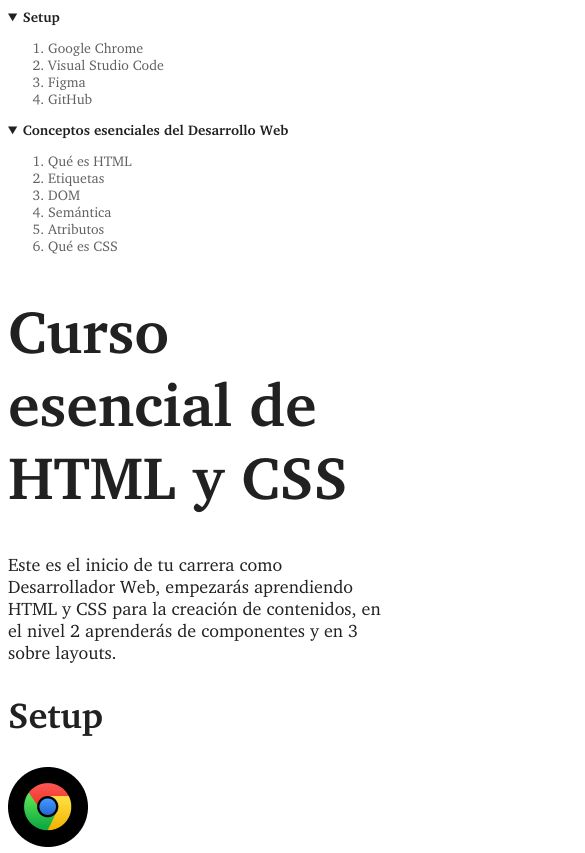
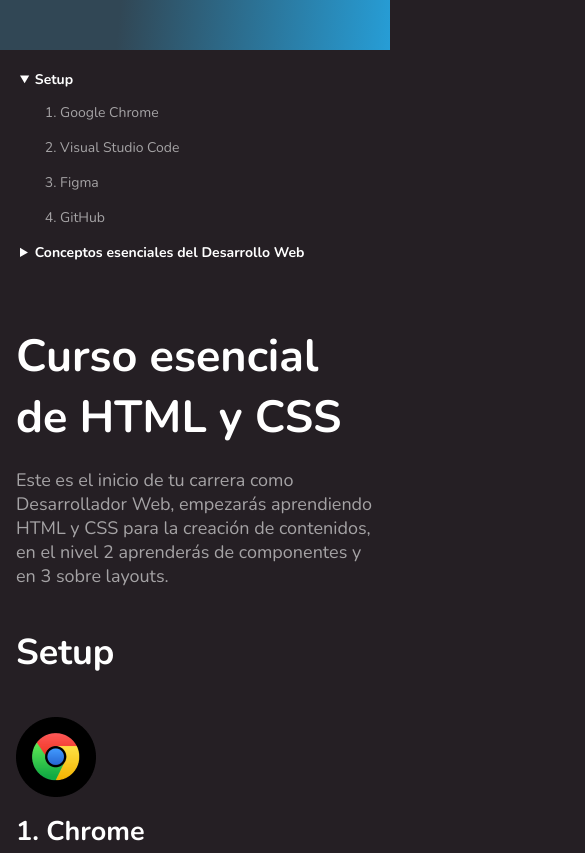
Before and after one commit to nykko7/curso-escencial-html-css, a plain HTML site: page index.html in a window 390 px wide. Shown: the top 853 px of the page, 585 px wide, since content can reach past the window. Drawn offline with nearby package versions, Linux system fonts and the light colour scheme.

Commit message:
Proyecto terminado

```diff
--- a/css/style.css
+++ /dev/null
@@ -1,76 +0,0 @@
-@font-face {
-	font-family: charter;
-	src: url('/fonts/charter-regular.otf');
-	font-style: normal;
-	font-weight: 400;
-}
-
-@font-face {
-	font-family: charter;
-	src: url('/fonts/charter-italic.otf');
-	font-style: italic;
-	font-weight: 400;
-}
-
-@font-face {
-	font-family: charter;
-	src: url('/fonts/charter-bold.otf');
-	font-style: normal;
-	font-weight: bold;
-}
-
-@font-face {
-	font-family: charter;
-	src: url('/fonts/charter-bold-italic.otf');
-	font-style: italic;
-	font-weight: bold;
-}
-
-:root {
-	font-size: 18px;
-	--gray30: #212121;
-	--gray20: #212429;
-	--gray10: #616161;
-}
-
-body {
-	color: var(--gray30);
-	font-family: Charter;
-}
-
-a {
-	color: var(--gray30);
-}
-
-header {
-	/* --gray10: red; */
-	font-size: 14px;
-	color: var(--gray10);
-}
-
-header a {
-	color: var(--gray10);
-	text-decoration: none;
-}
-
-header a:hover {
-	color: var(--gray30);
-}
-
-nav details summary {
-	color: var(--gray30);
-	font-weight: bold;
-}
-
-h1 {
-	font-size: 60px;
-	/* font-size: 3.75em; */
-}
-
-h2 {
-	font-size: 2em;
-}
-
-h3 {
-	font-size: 1.5em;
-}
--- /dev/null
+++ b/css/styles-logical.css
@@ -0,0 +1,241 @@
+@font-face {
+	font-family: charter;
+	src: url('/fonts/charter-regular.otf');
+	font-style: normal;
+	font-weight: 400;
+}
+
+@font-face {
+	font-family: charter;
+	src: url('/fonts/charter-italic.otf');
+	font-style: italic;
+	font-weight: 400;
+}
+
+@font-face {
+	font-family: charter;
+	src: url('/fonts/charter-bold.otf');
+	font-style: normal;
+	font-weight: bold;
+}
+
+@font-face {
+	font-family: charter;
+	src: url('/fonts/charter-bold-italic.otf');
+	font-style: italic;
+	font-weight: bold;
+}
+
+:root {
+	font-size: 18px;
+	--white30: white;
+	--white20: #a5a3a5;
+	--white10: #3a3539;
+}
+
+body {
+	color: var(--white30);
+	/* font-family: 'Roboto', sans-serif; */
+	font-family: 'Nunito', sans-serif;
+	background: #251f24;
+	margin: 0;
+	/* font-family: Charter; */
+}
+
+a {
+	color: var(--white30);
+}
+
+.header-content {
+	/* position: relative;
+	top: 65px; */
+	padding: 0 20px;
+}
+
+header {
+	margin-top: 20px;
+	/* --white10: red; */
+	font-size: 14px;
+	color: var(--white);
+	/* position: absolute; */
+	/* left: -208px; */
+	/* inline-size: 188px; */
+}
+
+header li {
+	color: var(--white20);
+	margin-block-end: 16px;
+}
+
+header a {
+	color: var(--white20);
+	text-decoration: none;
+}
+
+header a:hover {
+	color: var(--white30);
+}
+
+nav details summary {
+	color: var(--white30);
+	font-weight: bold;
+}
+
+h1 {
+	font-size: 45px;
+	margin-top: 64px;
+	margin-bottom: 20px;
+	/* font-size: 3.75em; */
+}
+
+h2 {
+	font-size: 2em;
+	margin-block: 40px;
+}
+
+h3 {
+	font-size: 1.5em;
+	font-weight: 600;
+	margin-block: 16px;
+}
+
+hr {
+	margin-block: 40px;
+	border: 1.2px solid rgba(97, 97, 97, 0.2);
+}
+
+pre {
+	background: var(--white10);
+	padding: 40px;
+	overflow: auto;
+	border: 10px solid #5551ff;
+	box-shadow: -10px 10px 0 0 #abaaf6;
+	margin-block-end: 30px;
+	border-start-start-radius: 60px;
+}
+
+p {
+	color: var(--white20);
+}
+
+.hero {
+	background-image: linear-gradient(96.07deg, #314755 30.63%, #26a0da 102.18%);
+
+	/* background-image: linear-gradient(to top, rgba(255, 255, 255, 0.25), transparent), url('../img/pattern.png'); */
+	/* background-repeat: no-repeat;
+	background-position: left 50px bottom -50px; */
+
+	height: 50px;
+}
+
+.section-content img {
+	margin-block-start: 40px;
+	display: block;
+	max-inline-size: 100%;
+}
+
+.section-content {
+	counter-reset: titleList;
+}
+
+.section-content h3 {
+	counter-increment: titleList;
+}
+
+.section-content h3::before {
+	content: counter(titleList, decimal) '. ';
+}
+
+/* .section-content h3::after {
+	content: '';
+	width: 32px;
+	height: 4px;
+	background: var(--white30);
+	display: inline-block;
+} */
+
+blockquote {
+	margin-block-start: 80px;
+	margin-block-end: 63px;
+	background-color: var(--white10);
+	border-radius: 8px;
+	line-height: 32px;
+	font-size: 24px;
+	padding-inline-end: 24px;
+	padding-inline-start: 24px;
+	padding-block-start: 24px;
+	padding-block-end: 24px;
+}
+
+blockquote p {
+	color: var(--white30);
+}
+
+::selection {
+	background-color: black;
+}
+
+.main hr {
+	display: none;
+}
+
+.wrapper {
+	max-inline-size: 902px;
+	margin: auto;
+}
+
+.main-content {
+	padding-right: 16px;
+	padding-left: 16px;
+	margin-bottom: 60px;
+}
+
+input {
+	box-sizing: border-box;
+	width: 100%;
+	height: 48px;
+	margin-bottom: 24px;
+	padding: 12px 16px 12px 16px;
+	font-size: 16px;
+	background-color: #251f24;
+	border-color: var(--white30);
+	color: white;
+	border-radius: 8px;
+	display: block;
+}
+
+input::placeholder {
+	color: var(--white20);
+}
+
+input[type='submit'] {
+	background-color: #157efb;
+	border: none;
+}
+
+@media screen and (min-width: 1366px) {
+	.hero {
+		height: 350px;
+	}
+	.header {
+		position: sticky;
+		top: -45px;
+	}
+
+	.header-content {
+		position: relative;
+		top: 65px;
+		padding: 0;
+	}
+
+	header {
+		position: absolute;
+		top: 0;
+		left: -208px;
+		inline-size: 188px;
+	}
+	h1 {
+		font-size: 60px;
+		margin-top: 64px;
+	}
+}
--- /dev/null
+++ b/css/styles-physical.css
@@ -0,0 +1,209 @@
+@font-face {
+	font-family: charter;
+	src: url('/fonts/charter-regular.otf');
+	font-style: normal;
+	font-weight: 400;
+}
+
+@font-face {
+	font-family: charter;
+	src: url('/fonts/charter-italic.otf');
+	font-style: italic;
+	font-weight: 400;
+}
+
+@font-face {
+	font-family: charter;
+	src: url('/fonts/charter-bold.otf');
+	font-style: normal;
+	font-weight: bold;
+}
+
+@font-face {
+	font-family: charter;
+	src: url('/fonts/charter-bold-italic.otf');
+	font-style: italic;
+	font-weight: bold;
+}
+
+:root {
+	font-size: 18px;
+	--gray30: #212121;
+	--gray20: #212429;
+	--gray10: #616161;
+}
+
+html {
+	scroll-behavior: smooth;
+}
+
+body {
+	color: var(--gray30);
+	font-family: 'Roboto', sans-serif;
+	margin: 0;
+	/* font-family: Charter; */
+}
+
+a {
+	color: var(--gray30);
+}
+
+header {
+	/* --gray10: red; */
+	font-size: 14px;
+	width: 188px;
+	color: var(--gray10);
+	position: absolute;
+	top: 64px;
+	z-index: 1;
+	left: -232px;
+}
+
+header a {
+	color: var(--gray10);
+	text-decoration: none;
+}
+
+header a:hover {
+	color: var(--gray30);
+}
+
+nav details summary {
+	color: var(--gray30);
+	font-weight: bold;
+	line-height: 24px;
+}
+
+header li {
+	margin-bottom: 16px;
+}
+
+h1 {
+	font-size: 60px;
+	margin-top: 64px;
+	margin-bottom: 16px;
+	font-weight: normal;
+	/* margin-left: 20px;
+	margin-right: 10px;
+	margin: top right bottom left;
+	margin: 64px 10px 16px 20px;
+	margin: 10px 5px;
+	margin: 30px 20px 10px; */
+	/* font-size: 3.75em; */
+}
+
+/* h1 + p {
+	background-color: red;
+	margin-bottom: 64px;
+} */
+
+hr {
+	margin: 64px 0;
+	/* Agregar color de borde */
+}
+
+h2 {
+	font-size: 2em;
+	margin: 64px 0 40px 0;
+	font-weight: normal;
+}
+
+h3 {
+	font-size: 1.5em;
+	margin-top: 16px;
+	margin-bottom: 24px;
+	font-weight: normal;
+	position: sticky;
+	top: 0;
+	background-color: white;
+}
+
+pre {
+	background: #fec62e;
+	padding: 40px;
+	font-family: 'Roboto', sans-serif;
+	line-height: 24px;
+}
+
+blockquote {
+	font-size: 24px;
+	margin: 32px 0;
+	padding-left: 16px;
+	line-height: 24px;
+	/* border: 10px solid red; */
+	border-left: 4px solid var(--gray30);
+}
+blockquote span {
+	color: var(--gray10);
+}
+blockquote span::before {
+	content: '-';
+}
+
+.header {
+	display: sticky;
+	top: 0;
+}
+
+.header-content {
+	position: relative;
+}
+
+.wrapper {
+	width: 902px;
+	margin: auto;
+}
+.hero {
+	background-image: linear-gradient(to top, rgba(255, 255, 255, 0.25), transparent), url('../img/pattern.png');
+	/* background-repeat: no-repeat;
+	background-position: left 50px bottom -50px; */
+
+	height: 350px;
+}
+.section-content ol li {
+	line-height: 24px;
+}
+
+.section-content ul li {
+	margin-bottom: 16px;
+}
+.section-content + hr {
+	display: none;
+}
+
+.section-content img {
+	margin-top: 40px;
+}
+
+.section-content {
+	margin-top: 164px;
+	counter-reset: titleList;
+}
+.section-content:first-of-type {
+	margin: 0;
+}
+
+.section-content h3 {
+	counter-increment: titleList;
+	/* background-color: red; */
+	padding-bottom: 8px;
+}
+
+.section-content h3::before {
+	content: counter(titleList, decimal) '. ';
+}
+
+.section-content h3::after {
+	content: '';
+	width: 80px;
+	height: 4px;
+	background: var(--gray30);
+	display: inline-block;
+	position: absolute;
+	left: 0;
+	bottom: 0;
+}
+
+::selection {
+	background-color: red;
+}
--- a/index.html
+++ b/index.html
@@ -4,10 +4,17 @@
 		<meta charset="UTF-8" />
 		<meta http-equiv="X-UA-Compatible" content="IE=edge" />
 		<meta name="viewport" content="width=device-width, initial-scale=1.0" />
-		<link rel="stylesheet" href="/css/style.css" />
-		<title>El Blog de Nicodev</title>
+		<link rel="stylesheet" href="/css/styles-logical.css" />
+		<link rel="preconnect" href="https://fonts.gstatic.com" />
+		<link href="https://fonts.googleapis.com/css2?family=Nunito:ital,wght@0,400;0,700;1,400;1,700&family=Roboto:ital,wght@0,400;0,700;1,400;1,700&display=swap" rel="stylesheet">
+		<title>El Blog del Developer</title>
 	</head>
 	<body>
+		<div class="hero"></div>
+
+    <div class="header">
+      <div class="wrapper">
+        <div class="header-content">
           <header>
             <nav>
               <details open>
@@ -27,7 +34,7 @@
                   </li>
                 </ol>
               </details>
-				<details open>
+              <details>
                 <summary>Conceptos esenciales del Desarrollo Web</summary>
                 <ol>
                   <li>
@@ -52,8 +59,16 @@
               </details>
             </nav>
           </header>
+        </div>
+      </div>
+    </div>
+		<main class="main">
+      <div class="wrapper">
+        <div class="main-content">
           <h1>Curso esencial de HTML y CSS</h1>
           <p>Este es el inicio de tu carrera como Desarrollador Web, empezarás aprendiendo HTML y CSS para la creación de contenidos, en el nivel 2 aprenderás de componentes y en 3 sobre layouts.</p>
+          <hr>
+          <section class="section-content">
             <h2>Setup</h2>
             <img src="./img/google_chrome.png" alt="Logo de Google Chrome" title="Logo de Google Chrome" />
             <h3 id="google-chrome">Chrome</h3>
@@ -78,7 +93,21 @@
               Así como en Facebook te encuentran tus amigos, en Github te encuentran otras programadoras y programadores de todo el mundo, en vez de subir fotos de tus viajes aquí subes tu código y puedes
               elegir hacerlo “open source” o guardarlo de manera privada, Github será esencial para almacenar tu futuro portafolio.
             </p>
+            <blockquote>
+              <p>
+                "Este es el inicio de tu carrera como Desarrollador Web"
+              </p>
+              <p>
+                <span>
+                Leonidas Esteban
+                </span>
+              </p>
+            </blockquote>
+          </section>
+
           <hr />
+
+          <section class="section-content">
             <h2>Conceptos esenciales del Desarrollo Web</h2>
             <h3 id="html">Qué es HTML</h3>
             <p>Hyper Text Markup Language o Lenguaje de marcas Hipertexto. Es el componente más básico de la web. Define el significado y la estructura del contenido.</p>
@@ -96,6 +125,7 @@
   &lt;/body&gt;
 &lt;/html&gt;
 </pre>
+
             <h3 id="etiquetas">Etiquetas</h3>
             <p>
               Las etiquetas HTML van a ayudarnos a brindar una estructura y semántica al contenido de nuestro website y cada una tiene características y usos diferentes aunque visualmente den un resultado
@@ -116,17 +146,20 @@
             <p>
               La semántica le brinda sentido a cada elemento existen en un sitio web, algunos elementos será meramente decorativos y no deben significar nada pero otros serán títulos y deberán estar en
               diferente jerarquías o alguna secciones serán más relevantes que otras, esto ayudará a los motores de búsqueda como Google o Duck Duck Go a diferenciar tu contenido, categorizar y será la
-			herramientas más valiosa para estar en los primeros resultados de búsqueda SEO. También ayudará a la accesibilidad de tu sitio web, para que personas con habilidades diferentes puedan entender
-			cada contenido.
+              herramientas más valiosa para estar en los primeros resultados de búsqueda SEO. También ayudará a la accesibilidad de tu sitio web, para que personas con habilidades diferentes puedan
+              entender cada contenido.
             </p>
             <h3 id="atributos">Atributos</h3>
             <p>
-			Los atributos le dan características extra a las etiquetas para complementar información y son pre programadas por el navegador, algunos atributos funcionan en todas las etiquetas de la misma
-			forma como ‘class’ pero otros atributos funcionan en solo alguna etiquetas como src
+              Los atributos le dan características extra a las etiquetas para complementar información y son pre programadas por el navegador, algunos atributos funcionan en todas las etiquetas de la
+              misma forma como ‘class’ pero otros atributos funcionan en solo alguna etiquetas como src
             </p>
             <h3 id="css">CSS</h3>
             <p>Hojas de Estilo en Cascada (del inglés Cascading Style Sheets) o CSS es el lenguaje de estilos utilizado para describir la presentación de documentos HTML</p>
             <img src="./img/css.png" alt="CSS" title="CSS" />
+          </section>
+          <hr />
+          <section class="section-content">
             <h2>Modelo de Caja</h2>
             <h3>El modelo de caja está compuesto por:</h3>
             <p>Chrome va a ser el navegador que utilizaremos en el curso por su extenso soporte de nuevos estándares y herramientas de desarrollo avanzadas y de amigable uso.</p>
@@ -150,6 +183,17 @@
               <li>border-block | border-inline | border-block-start | border-block-end | border-inline-start | border-inline-end</li>
               <li>padding-block | padding-inline | padding-block-start | padding-block-end | padding-inline-start | padding-inline-end</li>
             </ul>
-		<h3>Modelo de caja</h3>
+          </section>
+          <p>Si tienes alguna duda, escríbeme a <a href="mailto:me@developer.com">me@developer.com</a></p>
+          </section>
+          <form action="#">
+            <h3>Suscríbete a nuestro newsletter</h3>
+            <input type="text" name="" id="" placeholder="Nombre">
+            <input type="email" name="" id="" placeholder="Correo Electrónico">
+            <input type="submit" value="Suscribirme">
+          </form>
+        </div>
+      </div>
+		</main>
 	</body>
 </html>
```
Also changed, not shown: img/pattern.png (added). Lines whose indentation alone changed are shown as unchanged.
